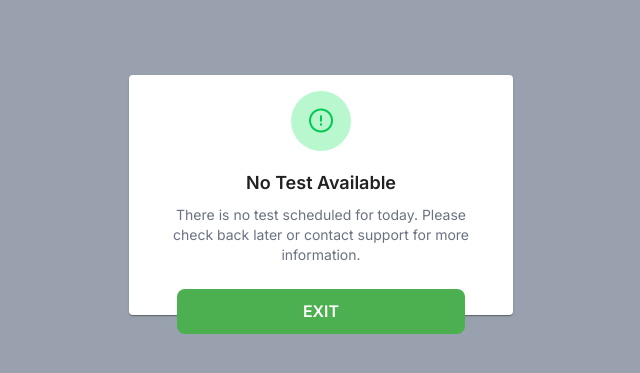
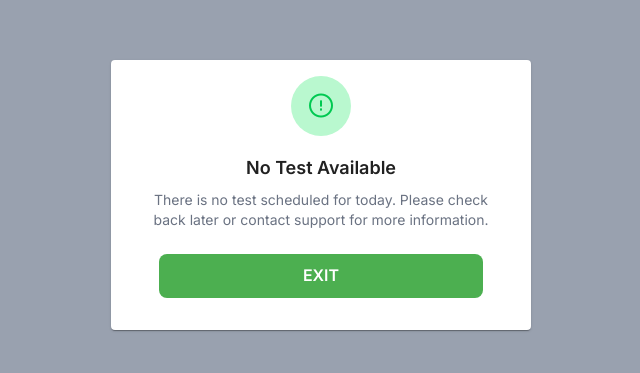
Before and after one commit to Venkatesan-Technorucs/Walk_In_Web, a React (Vite) app: page /register in a window 1280 px wide. Shown: the part 205-578 px from the top of the page, without its empty margins (319-959 px from the left). Built offline with nearby package versions, Linux system fonts and the light colour scheme; no server answers.

Commit message:
register page design fixed with responsiveness

```diff
--- a/src/pages/Register/Register.jsx
+++ b/src/pages/Register/Register.jsx
@@ -229,7 +229,7 @@ const Register = () => {
                 label="EXIT"
                 onClick={() => window.open('https://www.technorucs.com/', '_self')}
                 autoFocus
-                className='w-full max-w-[300px] rounded-lg bg-[#4CAF50] text-white font-semibold py-3 duration-300 hover:bg-(--primary-color-light) shadow-none border-none'
+                className='w-full rounded-lg bg-[#4CAF50] text-white font-semibold duration-300 hover:bg-(--primary-color-light) shadow-none border-none'
             />
         </div>
     );
@@ -246,9 +246,9 @@ const Register = () => {
         return (
             <div className="w-screen h-screen flex justify-center items-center bg-gray-400">
                 {/* <img src={logo} alt="logo" className='w-[200px] h-[30px] xs:h-[50px] bg-white' /> */}
-                <Card header={dialogHeaderContent} footer={dialogFooterContent} visible={true} className='w-[30%] lg:h-[30%] h-[40%] p-4' pt={{ root: 'min-w-[300px] min-h-[200px] text-base xs:text-xl md:text-2xl', content: 'pt-[2px] pb-[8px]', closeButton: 'hidden', }}>
+                <Card header={dialogHeaderContent} footer={dialogFooterContent} visible={true} className='' pt={{ root: 'w-[300px] min-h-[300px] xs:w-[420px] xs:min-h-[250px] text-base xs:text-xl md:text-2xl p-4', content: 'pt-[2px] pb-[8px]', closeButton: 'hidden', }}>
                     <div className='flex flex-col items-center justify-center gap-2 h-full'>
-                        <p className="m-0 text-lg font-semibold">No Test Available</p>
+                        <p className="m-0 text-lg font-semibold text-center">No Test Available</p>
                         <p className="m-0 text-sm text-gray-500 text-center">There is no test scheduled for today. Please check back later or contact support for more information.</p>
                     </div>
                 </Card>
```
